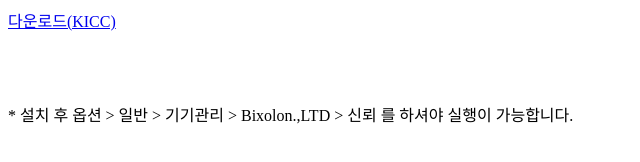
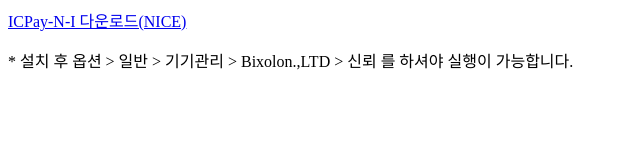
Before and after one commit to bxlHjseong/bxlHjseong.github.io, a plain HTML site: page index.html in a window 1280 px wide. Shown: the whole page, without its empty margins (0-640 px from the left). Drawn offline with Linux system fonts and the light colour scheme.

Commit message:
afdf
asdfasdf

```diff
--- a/index.html
+++ b/index.html
@@ -6,13 +6,12 @@
 </head>
 <body>
 <div class="wrapper">
- 		 <div class="download"><a href="itms-services://?action=download-manifest&url=https://bxlHjseong.github.io/ICpay-N-I.plist">다운로드(KICC)</a></div>
-          <br>
-          <br>
-          <br>
-          <p class="notice_txt">
-            * 설치 후 옵션 > 일반 > 기기관리 > Bixolon.,LTD > 신뢰 를 하셔야 실행이 가능합니다.<br />
-        </p>
+         <div class="download"><a href="itms-services://?action=download-manifest&url=https://bxlHjseong.github.io/ICpay-N-I.plist">ICPay-N-I 다운로드(NICE)</a></div>
+            <div class="notice">
+                <p class="notice_txt">
+                    * 설치 후 옵션 > 일반 > 기기관리 > Bixolon.,LTD > 신뢰 를 하셔야 실행이 가능합니다.<br />
+                </p>
+            </div>
     </div>
 </body>
 </html>
```
